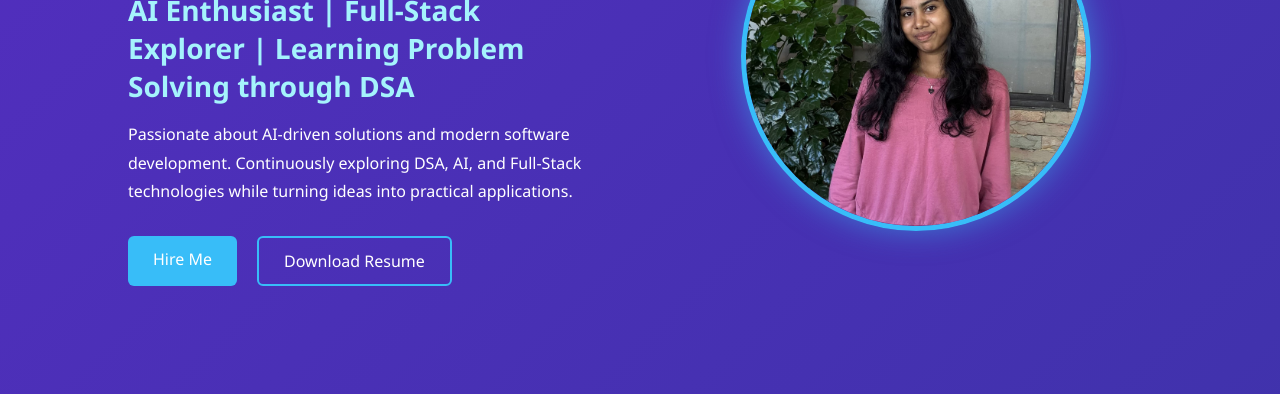
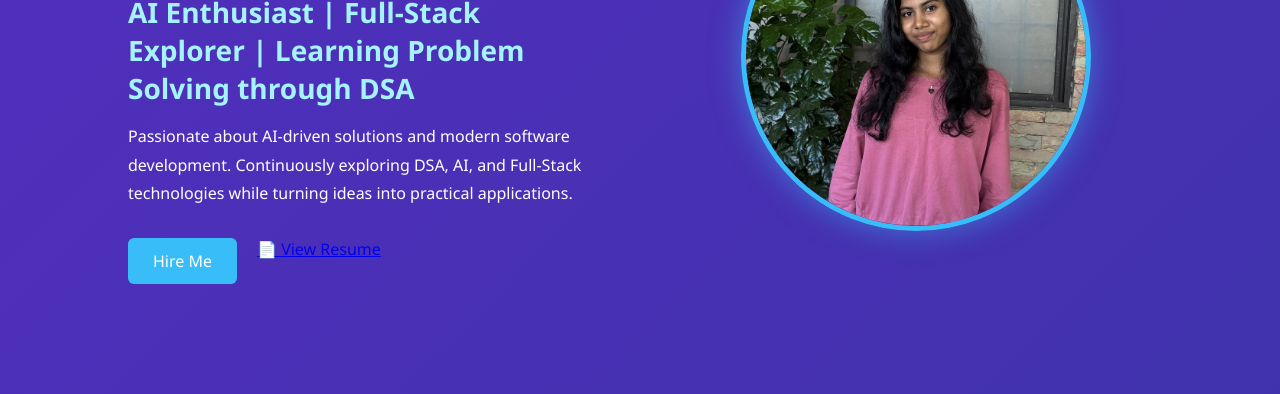
Before and after one commit to Pavithra2625/Portfolio, a plain HTML site: page index.html in a window 1280 px wide. Shown: the part 406-800 px from the top of the page. Drawn offline with Linux system fonts and the light colour scheme.

Commit message:
Update index.html

```diff
--- a/index.html
+++ b/index.html
@@ -51,9 +51,9 @@
         <div class="btn-group">
             <a href="#contact" class="btn">Hire Me</a>
 
-            <a href="C:\Users\HP\OneDrive\Desktop\portfolio\Pavithra_resume.pdf" download class="btn-outline">
-                Download Resume
-            </a>
+            <a href="Pavithra_resume.pdf" target="_blank" class="resume-box">
+    📄 View Resume
+</a>
         </div>
 
     </div>
@@ -96,7 +96,7 @@
     </p>
 
     <div class="resume-btn">
-        <a href="C:\Users\HP\OneDrive\Desktop\portfolio\Pavithra_resume.pdf" download class="btn">
+        <a href="Pavithra_resume.pdf" download class="btn">
             Download Resume
         </a>
     </div>
```
